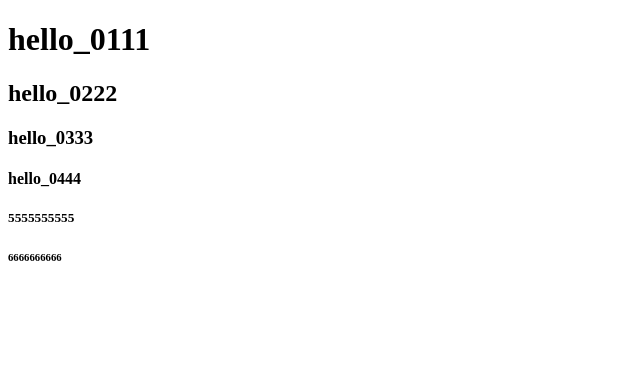
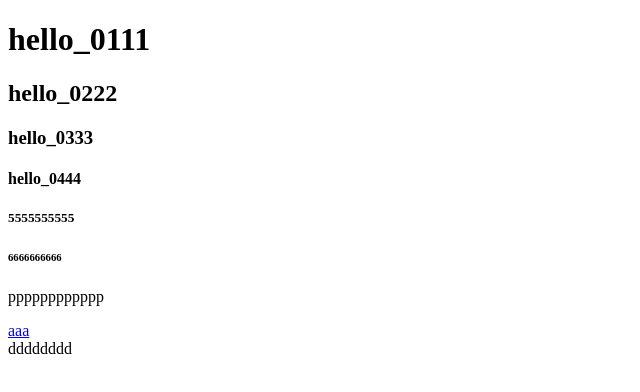
Before and after one commit to neal123321/github_test04, a plain HTML site: page index.html in a window 1280 px wide. Shown: the whole page, without its empty margins (0-640 px from the left). Drawn offline with Linux system fonts and the light colour scheme.

Commit message:
add_3element

```diff
--- a/index.html
+++ b/index.html
@@ -12,4 +12,7 @@
   <h4>hello_0444</h4>
   <h5>5555555555</h5>
   <h6>6666666666</h6>
+  <p>pppppppppppp</p>
+  <a href="#">aaa</a>
+  <div>dddddddd</div>
 </html>
```
